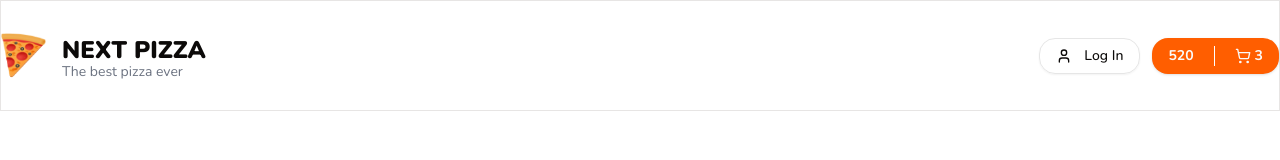
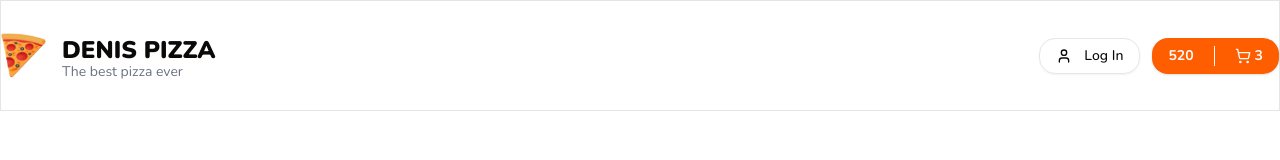
Before and after one commit to 1Dambek1/pizza-fullStack, a Next.js app: page / in a window 1280 px wide. Shown: the top 160 px of the page. Built offline with nearby package versions, Linux system fonts and the light colour scheme.

Commit message:
add backend next js

```diff
--- a/src/components/shared/header.tsx
+++ b/src/components/shared/header.tsx
@@ -11,7 +11,7 @@ export function Header({className}:{className?:string}) {
             <div className="flex gap-4 items-center">
                 <Image src="/logo.png" alt="logo" width={45} height={45} />
                 <div className="">
-                    <h1 className="text-2xl uppercase font-black">Next Pizza</h1>
+                    <h1 className="text-2xl uppercase font-black">Denis Pizza</h1>
                     <p className="text-sm text-gray-500 leading-3">The best pizza ever</p>
                 </div>
             </div>
```
